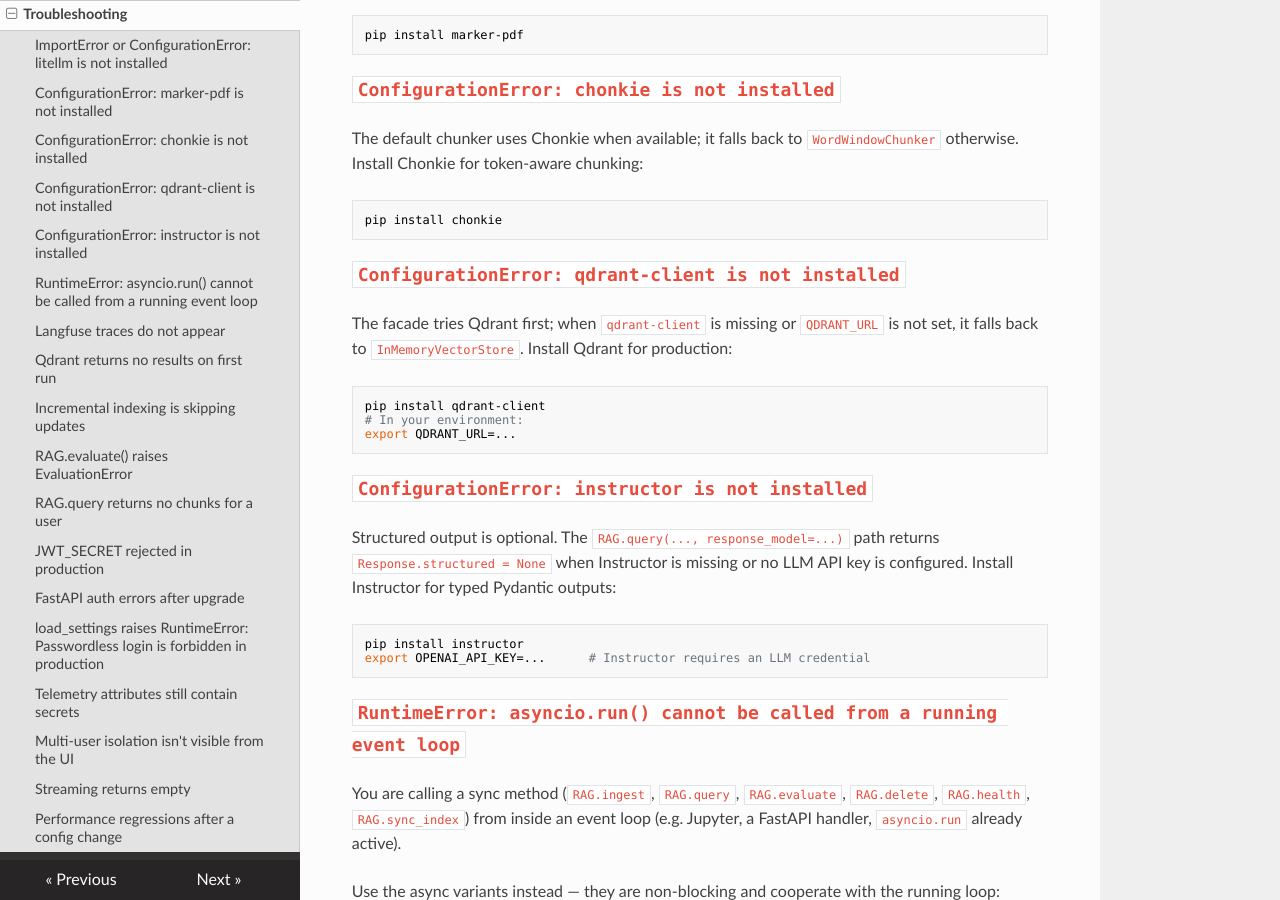
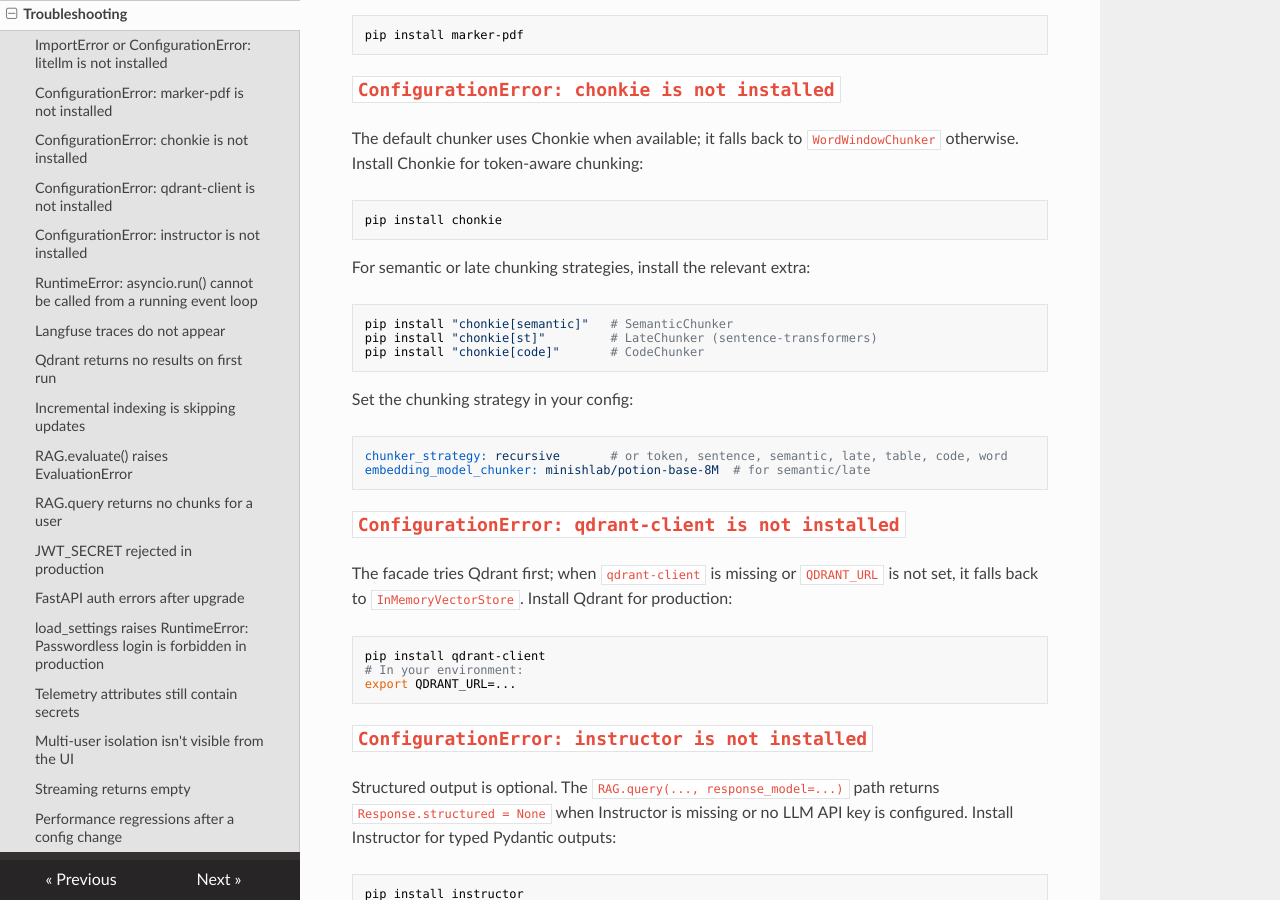
Before and after one commit to sachncs/raghub, an MkDocs documentation site: the page built from docs/troubleshooting.md, in a window 1280 px wide and 900 px high, scrolled down 580 px. Built offline with MkDocs 1.6.1, drawn with Linux system fonts in a browser that asks for light colours; nearby versions of some CDN libraries.

Commit message:
docs: update chonkie troubleshooting with new chunker strategies
- Document optional extras: semantic, st, code
- Show chunker_strategy and embedding_model_chunker config

````diff
--- a/docs/troubleshooting.md
+++ b/docs/troubleshooting.md
@@ -34,6 +34,21 @@
 
 ```bash
 pip install chonkie
+```
+
+For semantic or late chunking strategies, install the relevant extra:
+
+```bash
+pip install "chonkie[semantic]"   # SemanticChunker
+pip install "chonkie[st]"         # LateChunker (sentence-transformers)
+pip install "chonkie[code]"       # CodeChunker
+```
+
+Set the chunking strategy in your config:
+
+```yaml
+chunker_strategy: recursive       # or token, sentence, semantic, late, table, code, word
+embedding_model_chunker: minishlab/potion-base-8M  # for semantic/late
 ```
 
 ## `ConfigurationError: qdrant-client is not installed`
````
